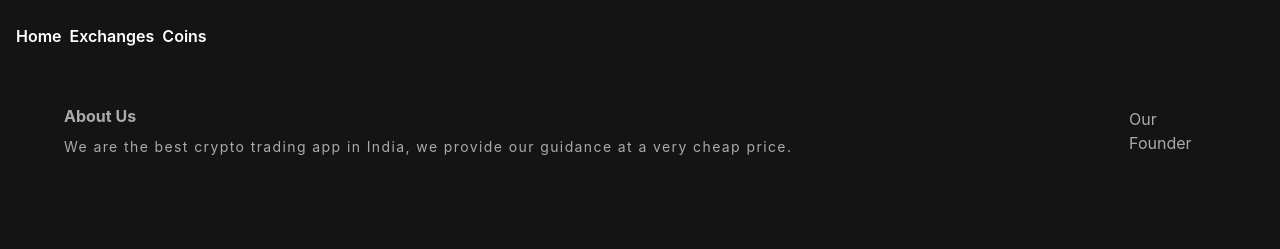
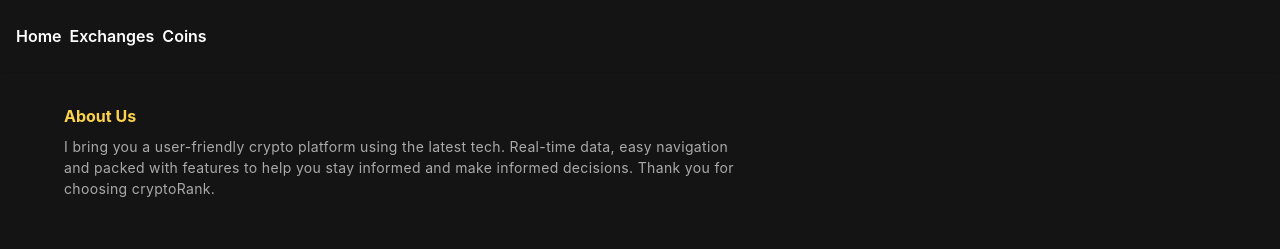
Before and after one commit to bhartigattani21/Crypto-App, a React (Create React App) app: page /coin/1 in a window 1280 px wide. Shown: the top 249 px of the page. Built offline with nearby package versions, Linux system fonts and the light colour scheme; no server answers.

Commit message:
Update Footer.jsx

```diff
--- a/src/components/Footer.jsx
+++ b/src/components/Footer.jsx
@@ -1,4 +1,4 @@
-import { Avatar, Box, Stack, Text, VStack } from "@chakra-ui/react";
+import { Box, Stack, Text, VStack } from "@chakra-ui/react";
 import React from "react";
 
 
@@ -12,22 +12,22 @@ const Footer = () => {
       px={"16"}
       py={["16", "8"]}
     >
-      <Stack direction={["column", "row"]} h={"full"} alignItems={"center"}>
+      <Stack h={"full"} direction={["column", "row"]} h={"full"} alignItems={"center"}>
         <VStack w={"full"} alignItems={["center", "flex-start"]}>
-          <Text fontWeight={"bold"}>About Us</Text>
+          <Text fontWeight={"bold"} color={"rgb(252,211,76)"}>
+            About Us
+          </Text>
           <Text
             fontSize={"sm"}
-            letterSpacing={"widest"}
+            letterSpacing={"wide"}
             textAlign={["center", "left"]}
+            w={["full", "60%"]}
           >
-            We are the best crypto trading app in India, we provide our guidance
-            at a very cheap price.
+             I bring you a user-friendly crypto platform using the latest tech.
+            Real-time data, easy navigation and packed with features to help you
+            stay informed and make informed decisions. Thank you for choosing
+            cryptoRank.
           </Text>
-        </VStack>
-
-        <VStack>
-
-          <Text>Our Founder</Text>
         </VStack>
       </Stack>
     </Box>
```
